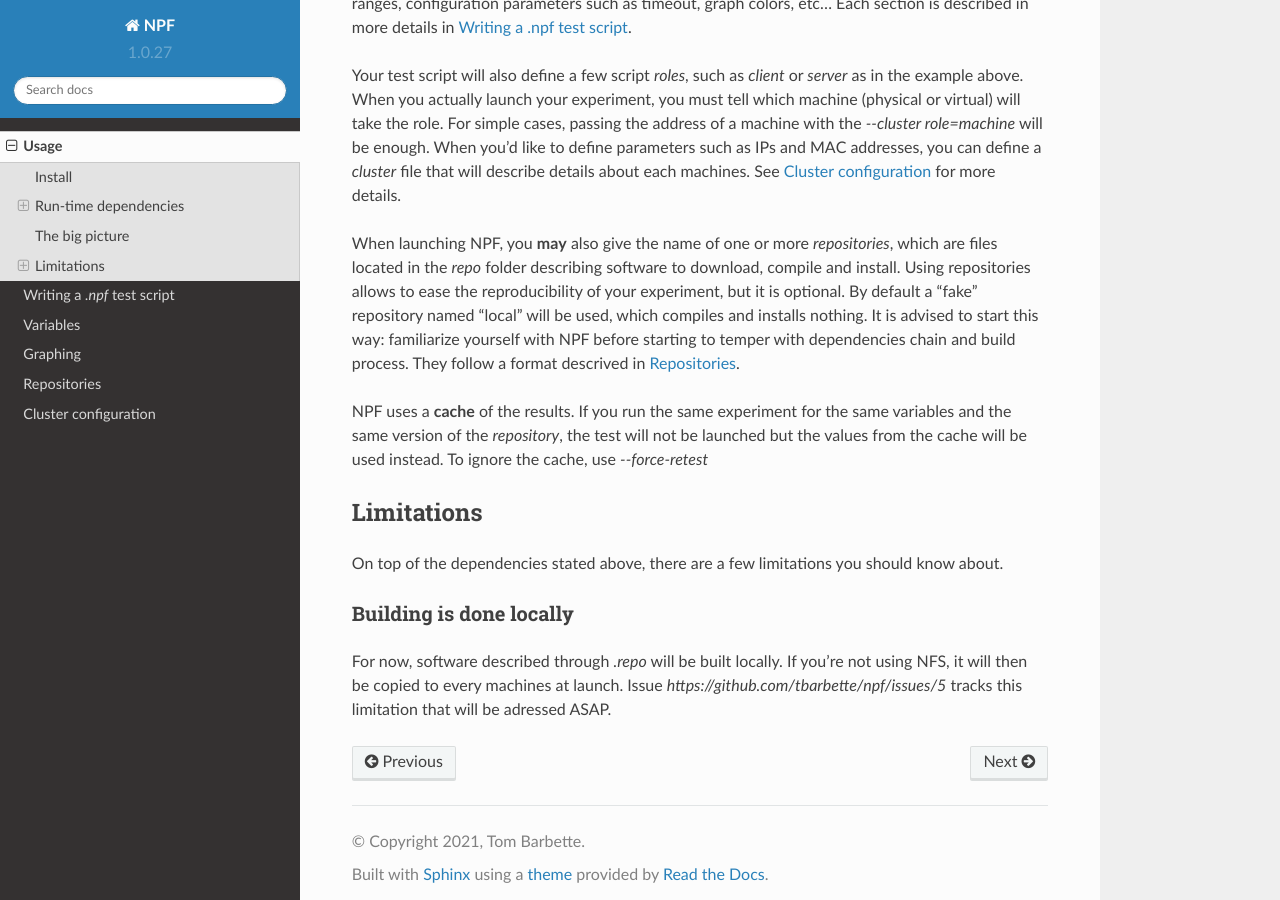
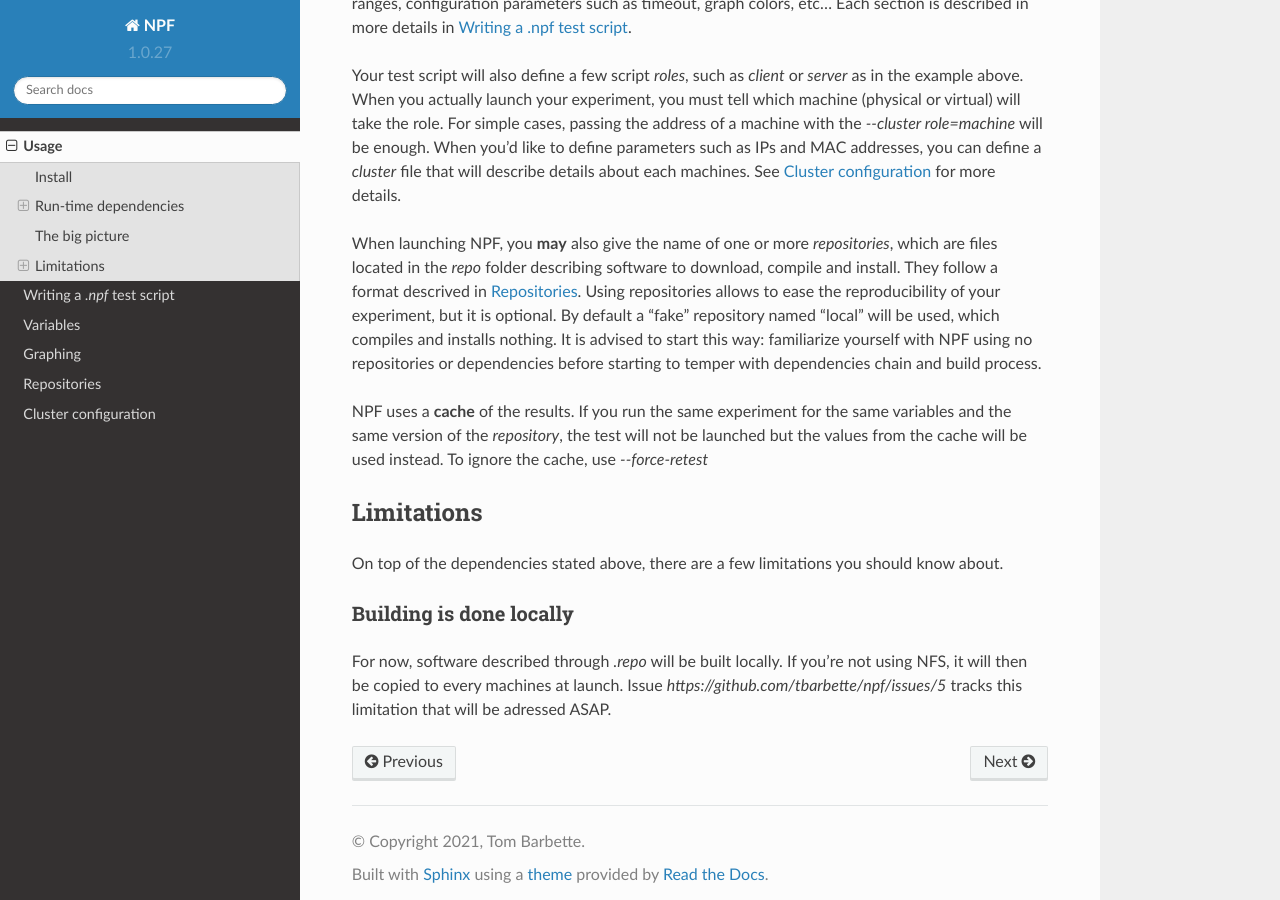
Before and after one commit to tbarbette/npf-docs, a Sphinx documentation site: the page built from docs/source/usage.rst, in a window 1280 px wide and 900 px high, scrolled down 1344 px. Built offline with Sphinx 7.4.7 and the Read the Docs theme 2.0.0, drawn with Linux system fonts in a browser that asks for light colours.

Commit message:
Rewording

```diff
--- a/docs/source/usage.rst
+++ b/docs/source/usage.rst
@@ -64,9 +64,8 @@ Each section is described in more details in :ref:`tests`.
 Your test script will also define a few script *roles*, such as `client` or `server` as in the example above. When you actually launch your experiment, you must tell which machine (physical or virtual) will take the role. For simple cases, passing the address of a machine with the `\-\-cluster role=machine` will be enough.
 When you'd like to define parameters such as IPs and MAC addresses, you can define a *cluster* file that will describe details about each machines. See :ref:`cluster` for more details.
 
-When launching NPF, you **may** also give the name of one or more *repositories*, which are files located in the `repo` folder describing software to download, compile and install.
-Using repositories allows to ease the reproducibility of your experiment, but it is optional. By default a "fake" repository named "local" will be used, which compiles and installs nothing. It is advised to start this way: familiarize yourself with NPF before starting to temper with dependencies chain and build process.
-They follow a format descrived in :ref:`repos`.
+When launching NPF, you **may** also give the name of one or more *repositories*, which are files located in the `repo` folder describing software to download, compile and install. They follow a format descrived in :ref:`repos`.
+Using repositories allows to ease the reproducibility of your experiment, but it is optional. By default a "fake" repository named "local" will be used, which compiles and installs nothing. It is advised to start this way: familiarize yourself with NPF using no repositories or dependencies before starting to temper with dependencies chain and build process.
 
 NPF uses a **cache** of the results. If you run the same experiment for the same variables and the same version of the *repository*, the test will not be launched but the values from the cache will be used instead.
 To ignore the cache, use `\-\-force-retest`
```
